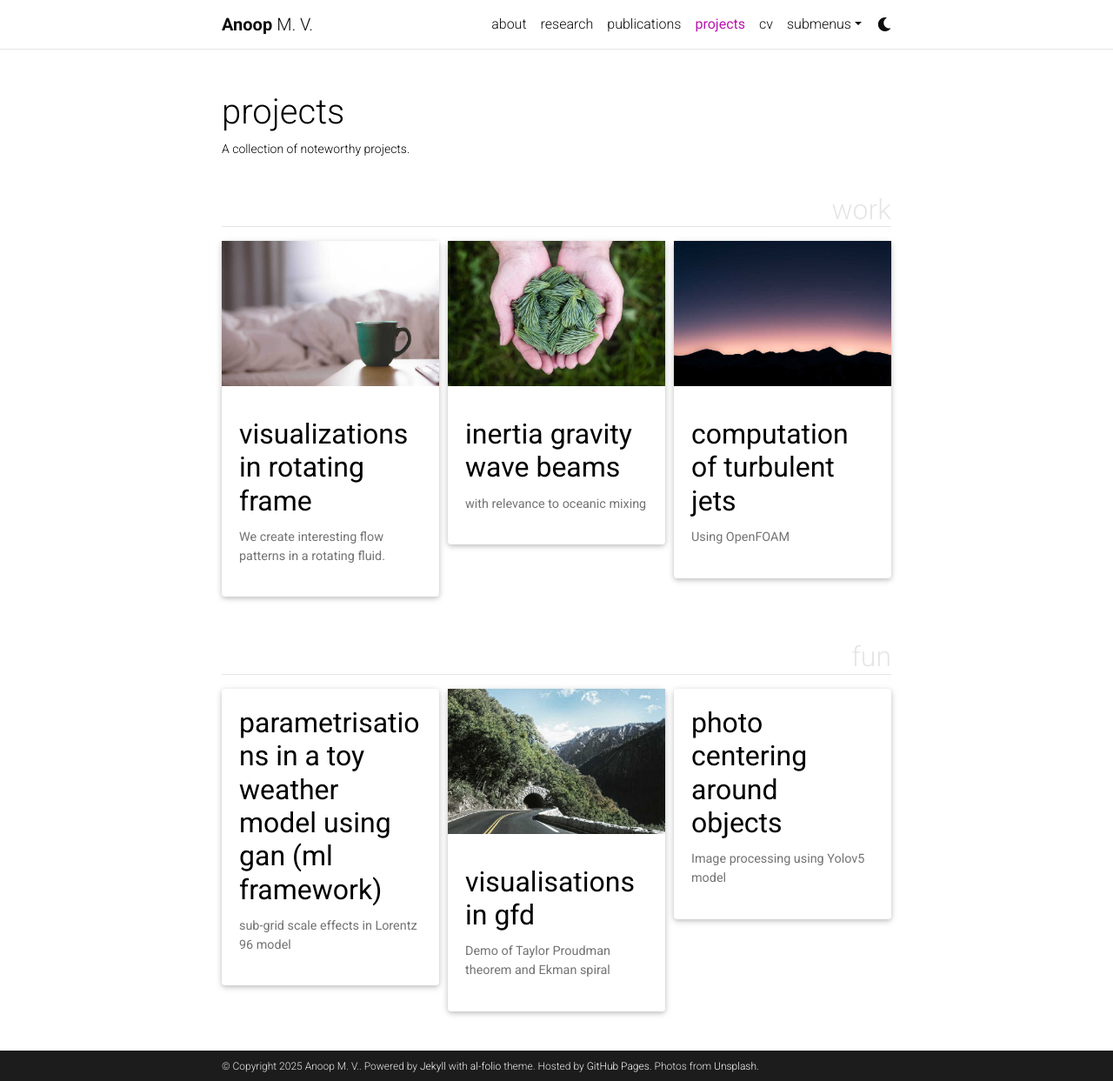
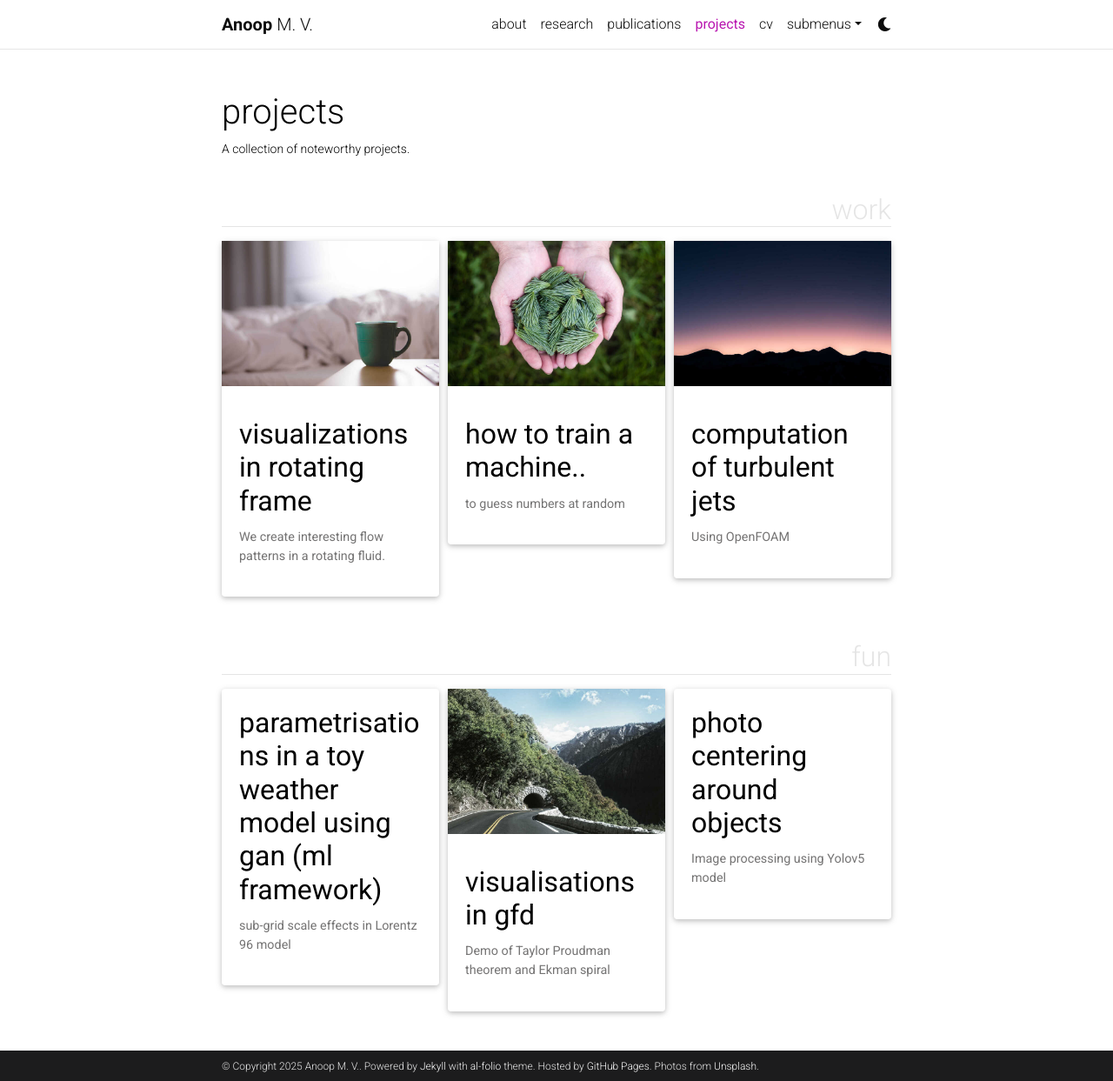
Before and after one commit to anoopmohanvijaya/mypage, a Jekyll site: the page built from _pages/projects.md, in a window 1280 px wide and 1243 px high. Shown: the whole window at 87% size. Built offline with Jekyll 4.4.1, drawn with Linux system fonts in a browser that asks for light colours; full-size pictures stand in for the smaller copies a plugin makes; comment, search, counter and statistics services are not loaded; a style sheet for code colours, icons or effects is not loaded.

Commit message:
updated project 2

````diff
--- a/_projects/2_project.md
+++ b/_projects/2_project.md
@@ -1,80 +1,22 @@
 ---
 layout: page
-title: Inertia Gravity wave beams
-description: with relevance to oceanic mixing
+title: How to train a machine..
+description: to guess numbers at random
 img: assets/img/3.jpg
 importance: 2
 category: work
 ---
 
-Every project has a beautiful feature showcase page.
-It's easy to include images in a flexible 3-column grid format.
-Make your photos 1/3, 2/3, or full width.
+This is a simple and fun experiment where a model learns to guess a gaussian distribution using Generative Adversarial Network (or GAN). There are two networks, both adversaries to each other.
 
-To give your project a background in the portfolio page, just add the img tag to the front matter like so:
+It is like having two smart kids playing a game: one kid (the artist) tries to draw something that looks real, and the other kid (the inspector) tries to guess if the drawing is real or fake. The artist keeps improving the drawings so the inspector can’t tell the difference, and the inspector keeps getting better at spotting fakes. After playing this game many times, the artist becomes so good that the drawings look just like real photos. Here instead of drawing, the art is to generate samples of real numbers so that they follow a gaussian distribution.
 
-    ---
-    layout: page
-    title: project
-    description: a project with a background image
-    img: /assets/img/12.jpg
-    ---
 
 <div class="row">
     <div class="col-sm mt-3 mt-md-0">
-        {% include figure.html path="assets/img/1.jpg" title="example image" class="img-fluid rounded z-depth-1" %}
-    </div>
-    <div class="col-sm mt-3 mt-md-0">
-        {% include figure.html path="assets/img/3.jpg" title="example image" class="img-fluid rounded z-depth-1" %}
-    </div>
-    <div class="col-sm mt-3 mt-md-0">
-        {% include figure.html path="assets/img/5.jpg" title="example image" class="img-fluid rounded z-depth-1" %}
+        {% include figure.html path="assets/img/ml_gan.gif" title="GAN training" class="img-fluid rounded z-depth-1" %}
     </div>
 </div>
 <div class="caption">
-    Caption photos easily. On the left, a road goes through a tunnel. Middle, leaves artistically fall in a hipster photoshoot. Right, in another hipster photoshoot, a lumberjack grasps a handful of pine needles.
+    The frequency distribution (or PDF) of the guessed real number samples over time during training.
 </div>
-<div class="row">
-    <div class="col-sm mt-3 mt-md-0">
-        {% include figure.html path="assets/img/5.jpg" title="example image" class="img-fluid rounded z-depth-1" %}
-    </div>
-</div>
-<div class="caption">
-    This image can also have a caption. It's like magic.
-</div>
-
-You can also put regular text between your rows of images.
-Say you wanted to write a little bit about your project before you posted the rest of the images.
-You describe how you toiled, sweated, *bled* for your project, and then... you reveal its glory in the next row of images.
-
-
-<div class="row justify-content-sm-center">
-    <div class="col-sm-8 mt-3 mt-md-0">
-        {% include figure.html path="assets/img/6.jpg" title="example image" class="img-fluid rounded z-depth-1" %}
-    </div>
-    <div class="col-sm-4 mt-3 mt-md-0">
-        {% include figure.html path="assets/img/11.jpg" title="example image" class="img-fluid rounded z-depth-1" %}
-    </div>
-</div>
-<div class="caption">
-    You can also have artistically styled 2/3 + 1/3 images, like these.
-</div>
-
-
-The code is simple.
-Just wrap your images with `<div class="col-sm">` and place them inside `<div class="row">` (read more about the <a href="https://getbootstrap.com/docs/4.4/layout/grid/">Bootstrap Grid</a> system).
-To make images responsive, add `img-fluid` class to each; for rounded corners and shadows use `rounded` and `z-depth-1` classes.
-Here's the code for the last row of images above:
-
-{% raw %}
-```html
-<div class="row justify-content-sm-center">
-    <div class="col-sm-8 mt-3 mt-md-0">
-        {% include figure.html path="assets/img/6.jpg" title="example image" class="img-fluid rounded z-depth-1" %}
-    </div>
-    <div class="col-sm-4 mt-3 mt-md-0">
-        {% include figure.html path="assets/img/11.jpg" title="example image" class="img-fluid rounded z-depth-1" %}
-    </div>
-</div>
-```
-{% endraw %}
````
Also changed, not shown: 1 other file.
